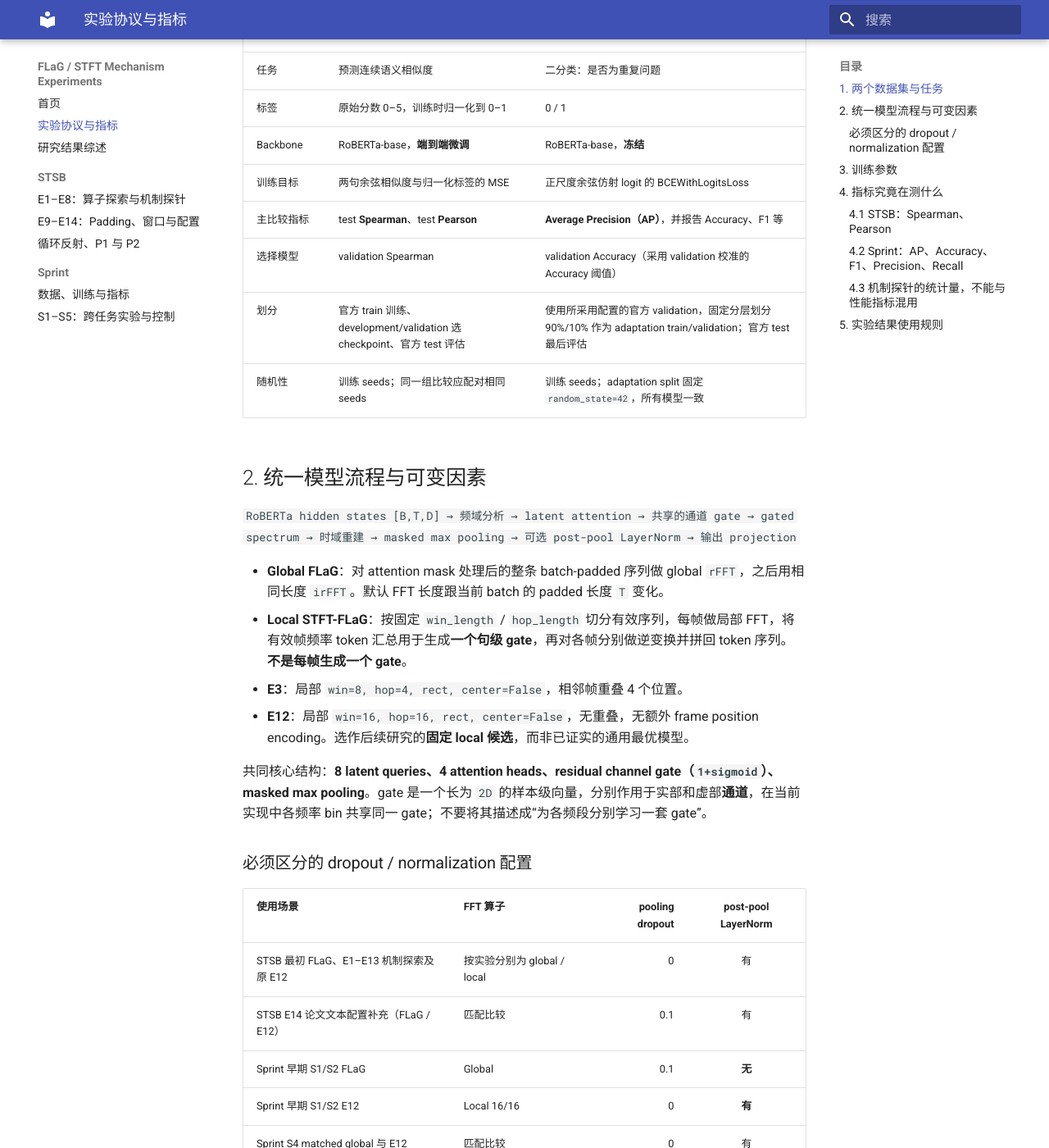
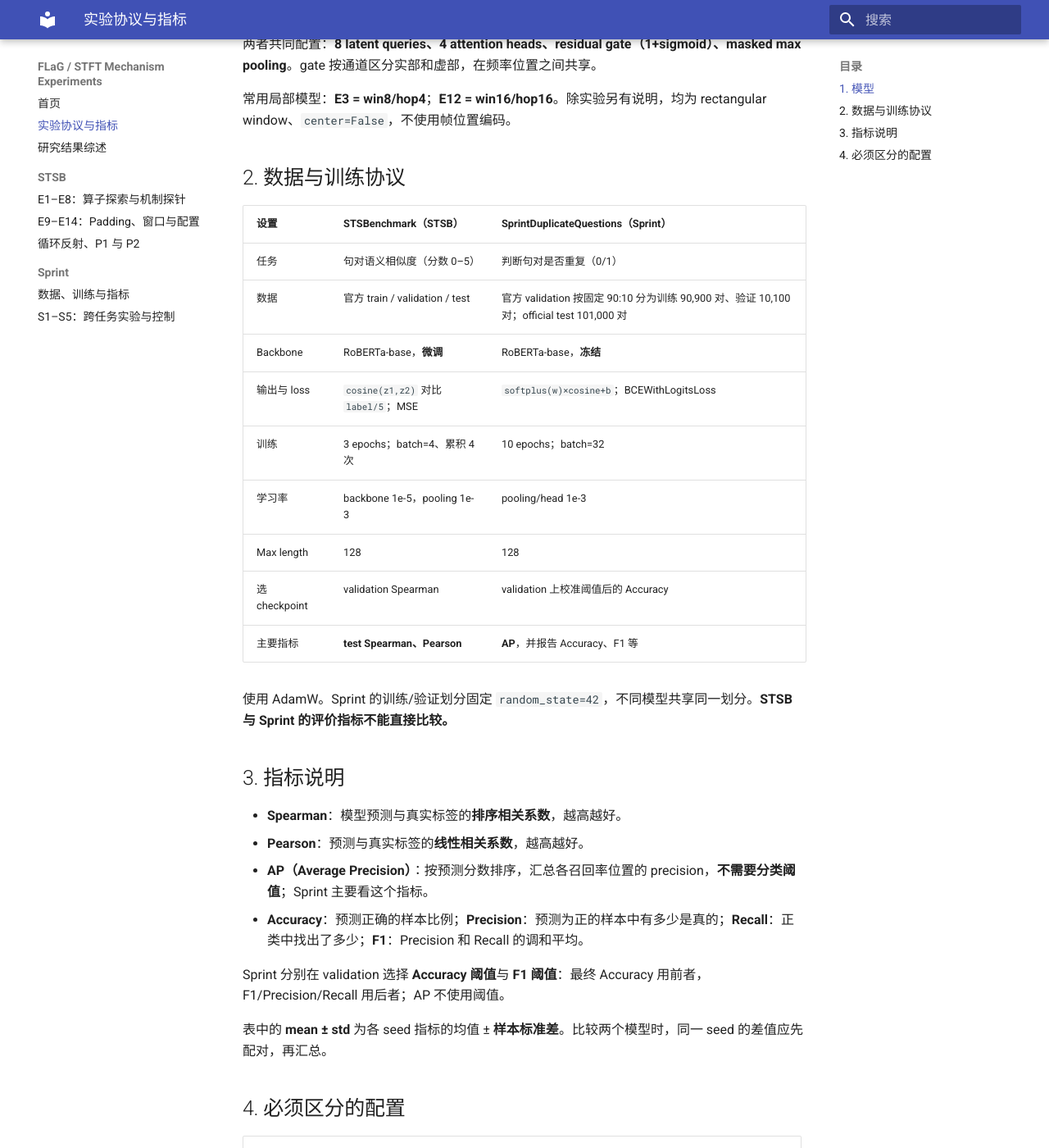
Before and after one commit to lumoswwr/FLaG-STFT-Notes, an MkDocs documentation site: the page built from docs/methods.md, in a window 1280 px wide and 1400 px high, scrolled down 324 px. Shown: the whole window at 82% size. Built offline with MkDocs 1.6.1 and Material for MkDocs 9.7.7, drawn with Linux system fonts in a browser that asks for light colours; some of the changed text lies outside the part shown.

Commit message:
rewrite docs/methods.md as concise experiment report

```diff
--- a/docs/methods.md
+++ b/docs/methods.md
@@ -1,99 +1,50 @@
-# 实验协议、配置与评价指标
+# 实验设置与指标
 
-本页是 E1–E14、P1/P2 和 Sprint S1–S5 的统一说明。
+## 1. 模型
 
+原始 FLaG：`RoBERTa hidden → Global rFFT → latent attention → gate → irFFT → masked max pooling`。
 
+STFT-FLaG：将 global FFT 换成**逐帧局部 FFT**。全部有效帧的频率 token 共同生成**一个句级 gate**，然后分别门控局部频谱、逐帧逆变换并拼接。
 
-## 1. 两个数据集与任务
+两者共同配置：**8 latent queries、4 attention heads、residual gate（1+sigmoid）、masked max pooling**。gate 按通道区分实部和虚部，在频率位置之间共享。
 
-| 项目 | STSBenchmark（STSB） | SprintDuplicateQuestions（Sprint） |
+常用局部模型：**E3 = win8/hop4**；**E12 = win16/hop16**。除实验另有说明，均为 rectangular window、`center=False`，不使用帧位置编码。
+
+## 2. 数据与训练协议
+
+| 设置 | STSBenchmark（STSB） | SprintDuplicateQuestions（Sprint） |
 | --- | --- | --- |
-| 输入 | 两个英文句子 | 两个英文问题 |
-| 任务 | 预测连续语义相似度 | 二分类：是否为重复问题 |
-| 标签 | 原始分数 0–5，训练时归一化到 0–1 | 0 / 1 |
-| Backbone | RoBERTa-base，**端到端微调** | RoBERTa-base，**冻结** |
-| 训练目标 | 两句余弦相似度与归一化标签的 MSE | 正尺度余弦仿射 logit 的 BCEWithLogitsLoss |
-| 主比较指标 | test **Spearman**、test **Pearson** | **Average Precision（AP）**，并报告 Accuracy、F1 等 |
-| 选择模型 | validation Spearman | validation Accuracy（采用 validation 校准的 Accuracy 阈值） |
-| 划分 | 官方 train 训练、development/validation 选 checkpoint、官方 test 评估 | 使用所采用配置的官方 validation，固定分层划分 90%/10% 作为 adaptation train/validation；官方 test 最后评估 |
-| 随机性 | 训练 seeds；同一组比较应配对相同 seeds | 训练 seeds；adaptation split 固定 `random_state=42`，所有模型一致 |
+| 任务 | 句对语义相似度（分数 0–5） | 判断句对是否重复（0/1） |
+| 数据 | 官方 train / validation / test | 官方 validation 按固定 90:10 分为训练 90,900 对、验证 10,100 对；official test 101,000 对 |
+| Backbone | RoBERTa-base，**微调** | RoBERTa-base，**冻结** |
+| 输出与 loss | `cosine(z1,z2)` 对比 `label/5`；MSE | `softplus(w)×cosine+b`；BCEWithLogitsLoss |
+| 训练 | 3 epochs；batch=4、累积 4 次 | 10 epochs；batch=32 |
+| 学习率 | backbone 1e-5，pooling 1e-3 | pooling/head 1e-3 |
+| Max length | 128 | 128 |
+| 选 checkpoint | validation Spearman | validation 上校准阈值后的 Accuracy |
+| 主要指标 | **test Spearman、Pearson** | **AP**，并报告 Accuracy、F1 等 |
 
+使用 AdamW。Sprint 的训练/验证划分固定 `random_state=42`，不同模型共享同一划分。**STSB 与 Sprint 的评价指标不能直接比较。**
 
+## 3. 指标说明
 
-## 2. 统一模型流程与可变因素
+- **Spearman**：模型预测与真实标签的**排序相关系数**，越高越好。
+- **Pearson**：预测与真实标签的**线性相关系数**，越高越好。
+- **AP（Average Precision）**：按预测分数排序，汇总各召回率位置的 precision，**不需要分类阈值**；Sprint 主要看这个指标。
+- **Accuracy**：预测正确的样本比例；**Precision**：预测为正的样本中有多少是真的；**Recall**：正类中找出了多少；**F1**：Precision 和 Recall 的调和平均。
 
-`RoBERTa hidden states [B,T,D] → 频域分析 → latent attention → 共享的通道 gate → gated spectrum → 时域重建 → masked max pooling → 可选 post-pool LayerNorm → 输出 projection`
+Sprint 分别在 validation 选择 **Accuracy 阈值**与 **F1 阈值**：最终 Accuracy 用前者，F1/Precision/Recall 用后者；AP 不使用阈值。
 
-- **Global FLaG**：对 attention mask 处理后的整条 batch-padded 序列做 global `rFFT`，之后用相同长度 `irFFT`。默认 FFT 长度跟当前 batch 的 padded 长度 `T` 变化。
-- **Local STFT-FLaG**：按固定 `win_length` / `hop_length` 切分有效序列，每帧做局部 FFT，将有效帧频率 token 汇总用于生成**一个句级 gate**，再对各帧分别做逆变换并拼回 token 序列。**不是每帧生成一个 gate**。
-- **E3**：局部 `win=8, hop=4, rect, center=False`，相邻帧重叠 4 个位置。
-- **E12**：局部 `win=16, hop=16, rect, center=False`，无重叠，无额外 frame position encoding。选作后续研究的**固定 local 候选**，而非已证实的通用最优模型。
+表中的 **mean ± std** 为各 seed 指标的均值 ± **样本标准差**。比较两个模型时，同一 seed 的差值应先配对，再汇总。
 
-共同核心结构：**8 latent queries、4 attention heads、residual channel gate（`1+sigmoid`）、masked max pooling**。gate 是一个长为 `2D` 的样本级向量，分别作用于实部和虚部**通道**，在当前实现中各频率 bin 共享同一 gate；不要将其描述成“为各频段分别学习一套 gate”。
+## 4. 必须区分的配置
 
-### 必须区分的 dropout / normalization 配置
+| 实验 | FLaG dropout / post-pool Norm | E12 dropout / post-pool Norm |
+| --- | --- | --- |
+| STSB 初期探索、P1/P2 | 0 / 有 | 0 / 有 |
+| STSB E14（论文 text 配置） | 0.1 / 有 | 0.1 / 有 |
+| Sprint 早期 S1/S2 | **0.1 / 无** | **0 / 有** |
+| Sprint 匹配实验 S4 | 0 / 有 | 0 / 有 |
+| Sprint S5 | **仅 global FLaG**：dropout 0/0.1 × norm 有/无 | 未执行 |
 
-| 使用场景 | FFT 算子 | pooling dropout | post-pool LayerNorm |
-| --- | --- | ---: | :---: |
-| STSB 最初 FLaG、E1–E13 机制探索及原 E12 | 按实验分别为 global / local | 0 | 有 |
-| STSB E14 论文文本配置补充（FLaG / E12） | 匹配比较 | 0.1 | 有 |
-| Sprint 早期 S1/S2 FLaG | Global | 0.1 | **无** |
-| Sprint 早期 S1/S2 E12 | Local 16/16 | 0 | **有** |
-| Sprint S4 matched global 与 E12 | 匹配比较 | 0 | 有 |
-| Sprint S5（仅 global FLaG） | Global | 0 或 0.1 | 有或无 |
-
-**论文正文定义**的文本配置是 **dropout=0.1，post-pool LayerNorm=True**。原公开实现中定义了 `norm3`，但部分 released forward 路径没有使用它；我们早期 Sprint 复现沿用了 `0.1/无 norm`。 S1/S2 的早期 FLaG 与 E12 同时改变了算子、dropout、norm，S4 才是匹配这些非算子因素后的比较。
-
-## 3. 训练参数
-
-| 项目 | STSB | Sprint |
-| --- | --- | --- |
-| Backbone | RoBERTa-base 可训练 | RoBERTa-base 冻结并保持 eval |
-| Max sequence length | 128 | 128 |
-| Optimizer | AdamW | AdamW |
-| Backbone LR | `1e-5` | 冻结、不更新 |
-| Pooling / head LR | `1e-3`（STSB 的 head 为余弦计算，无单独可学习分类 head） | `1e-3` |
-| Epoch | 3 | 10 |
-| Batch | 4 个句对，累积 4 次（等效 16） | 32 个句对 |
-| 目标 | MSE | BCEWithLogitsLoss |
-| 模型选择 | validation Spearman | validation 上校准 Accuracy 阈值后，以 Accuracy 选 epoch |
-| 原始主实验 seed | STSB FLaG / Mean 后续统计使用 0–9；早期 E1–E13 主要使用 0–2；E12 后扩展到 0–9 | 早期 S1 为 0–2；S2 及 S4/S5 控制为 0–9 |
-
-
-
-## 4. 指标究竟在测什么
-
-### 4.1 STSB：Spearman、Pearson
-
-设共有 `n` 个句对，模型预测的两句余弦相似度为 `s_i`，归一化后的真实标签（STSB 原始分数除以 5）为 `y_i`：
-
-- **Spearman**：对 `s_i` 和 `y_i` 分别排序，计算两组秩之间的相关系数。衡量句对相似程度的**排序**是否一致；越接近 1 越好。
-- **Pearson**：衡量预测与标签之间的**线性相关性**，也越接近 1 越好。
-- **test 指标**：使用 validation Spearman 选出 checkpoint 后，在官方 test 上计算，不能当成 validation 分数。
-- 表中的 `mean ± std`：先逐 seed 得到完整指标，再对 seeds 的指标算均值及**样本标准差**（`ddof=1`）。比较 FLaG 和 E12 时，应对**同 seed**做差后再汇总，不能用两种模型的边际标准差推出配对差的标准差。
-
-### 4.2 Sprint：AP、Accuracy、F1、Precision、Recall
-
-分类模型生成 `logit = softplus(raw_scale) × cosine(z_1,z_2) + bias`，正尺度保证 logit 与 cosine 在数学上保持相同排序（浮点精度下可能有极小同分误差）。
-
-- **AP（Average Precision）**：沿预测分数从高到低排序，汇总各召回率提升位置的 precision。用于评价**不固定阈值时**检索重复问题的质量；这里不是 Accuracy，也不等于 ROC-AUC。
-- **Accuracy**：`(TP+TN)/(TP+TN+FP+FN)`；在重复问题正类稀少的数据上，Accuracy 容易受负类占比主导。
-- **Precision**：`TP/(TP+FP)`；**Recall**：`TP/(TP+FN)`；**F1**：`2PR/(P+R)`。
-- 本项目在 **adaptation validation** 上分别选择 **Accuracy 阈值**与 **F1 阈值**；在最终 test 上冻结阈值：test Accuracy 使用前者，test F1/Precision/Recall 使用后者。因此这些指标**不对应同一套分类阈值或同一张混淆矩阵**。AP 为 threshold-free。
-- **validation AP** 是从适配 validation 上得到的排序指标，**test AP** 来自官方 test；即使数值接近也不能互换。Sprint S4/S5 的 matched/2×2 控制是 validation-only。
-
-### 4.3 机制探针的统计量，不能与性能指标混用
-
-| 指标 | 用途 | 定义 |
-| --- | --- | --- |
-| 频带 knockout 的 Spearman 降幅 | E6 | 在符合 8 频带条件的测试子集上，`Spearman_before - Spearman_after_band_removed` |
-| 单 token 预测响应 | E7 | 删掉一个内容 token 的 hidden 后，两句 cosine 的绝对变化 |
-| 单 token 平方误差响应 | E7 | `|(s_after-y)^2 - (s_before-y)^2|`；先对相同位置跨 seed 对齐，再统计句内位置响应差异 |
-| DC attention 偏好比 | E8 | **平均每个 DC 频率 token 的 attention / 平均每个非 DC 频率 token 的 attention**；它不是 DC 能量占比，也不是 knockout 重要性 |
-| 平均绝对预测漂移 | E9/P1/P2/S3 | 相同输入/同 checkpoint，在两个推理处理方式下的 `mean(|prediction_A - prediction_B|)`；不是 Spearman/AP 提升 |
-
-## 5. 实验结果使用规则
-
-**3-seed 探索结果**（特别是 E1–E13 的候选搜索）只描述观察到的方向；**10-seed 配对结果**可用于考察其是否跨 seed 稳定，但显著性不足时不能称为稳定优势。STSB 早期探索 FLaG/E12 均为 `dropout=0/norm=True`：10-seed test Spearman 分别为 `0.841559±0.003538` 与 `0.842739±0.003214`，配对增量 `+0.001180±0.002107`，7/10 正向，区间跨 0。STSB E14 统一论文文本配置 `0.1/norm=True` 时，10-seed 分别为 `0.839065±0.004154` 与 `0.838944±0.001882`，配对增量约 `-0.000121±0.004039`，5/10 正向。
-
-**研究主张的范围**：P1/P2 反映当前实现和被测 checkpoint 的结构、预测扰动；不意味着 local reconstruction 总能改善下游性能，也不能把 Sprint 早期整套配置增益全部归因于 STFT。
+**Sprint S1/S2 的两种模型配置并不匹配**，不能把整套配置的性能差全部归因于 STFT。**S4/S5 目前只报告 adaptation validation AP**，不与 S1/S2 的 official-test AP 直接比较。
```
